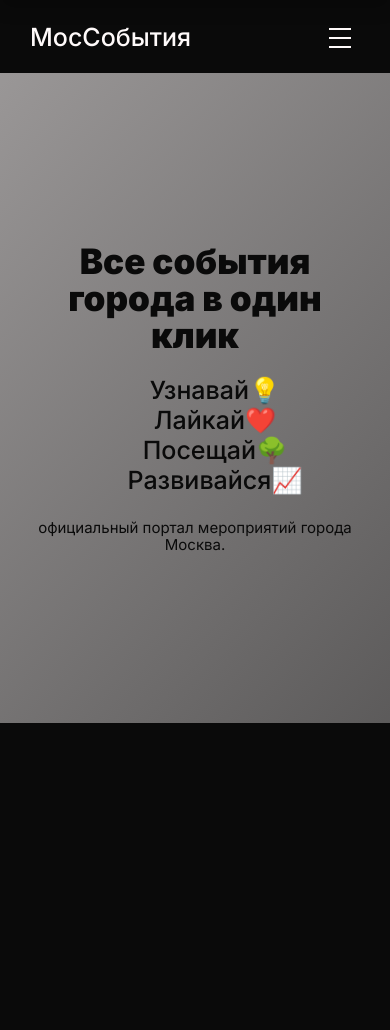
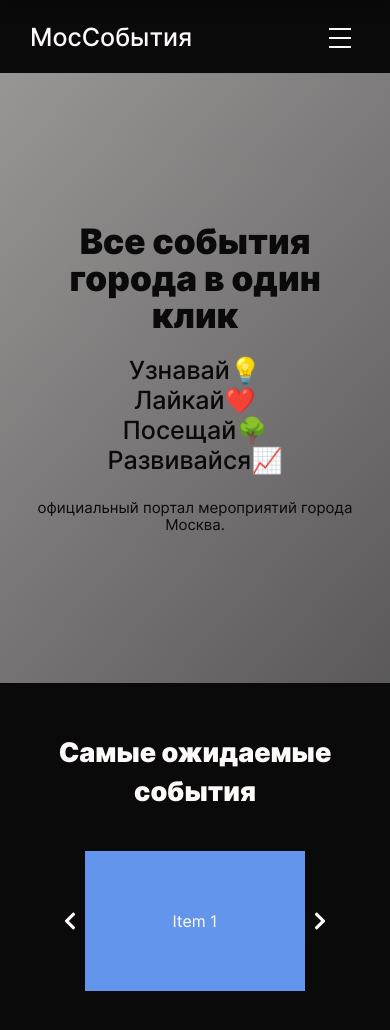
Before and after one commit to VasilyRazdorsky/RTUITLab_recruit, a Next.js app: page / in a window 390 px wide. Shown: the top 1030 px of the page. Before the commit the page ends 844 px from the top, so only its background shows below. Built offline with nearby package versions, Linux system fonts and the light colour scheme.

Commit message:
Implement TopEvent and Carousel component + create useResize hook

```diff
--- a/package.json
+++ b/package.json
@@ -13,6 +13,7 @@
     "eslint-config-next": "13.3.1",
     "next": "13.3.1",
     "react": "18.2.0",
-    "react-dom": "18.2.0"
+    "react-dom": "18.2.0",
+    "react-icons": "^4.8.0"
   }
 }
--- /dev/null
+++ b/src/components/Carousel.js
@@ -0,0 +1,74 @@
+import { Children, cloneElement, useEffect, useState } from "react";
+import { FaChevronLeft, FaChevronRight } from "react-icons/fa";
+import { useResize } from "@/hooks/useResize";
+
+export default function Carousel({ children }) {
+  const [pageWidth, setPageWidth] = useState(800);
+  const [pages, setPages] = useState([]);
+  const [offset, setOffset] = useState(0);
+  const { width } = useResize();
+
+  useEffect(() => {
+    if (width <= 540) {
+      setPageWidth(280);
+    } else if (width > 540 && width <= 1000) {
+      setPageWidth(440);
+    } else {
+      setPageWidth(800);
+    }
+  }, [width, pageWidth]);
+
+  const handleLeftArrowClick = () => {
+    setOffset((currentOffset) => {
+      const newOffset = currentOffset + pageWidth - 60;
+      console.log(newOffset);
+      return newOffset > 0
+        ? -((pageWidth - 60) * (pages.length - 1))
+        : newOffset;
+    });
+  };
+
+  const handleRightArrowClick = () => {
+    setOffset((currentOffset) => {
+      const newOffset = currentOffset - pageWidth + 60;
+      console.log(newOffset);
+      return newOffset < -(pageWidth * (pages.length - 1)) ? 0 : newOffset;
+    });
+  };
+
+  useEffect(() => {
+    setPages(
+      Children.map(children, (child) => {
+        return cloneElement(child, {
+          style: {
+            height: "100%",
+            minWidth: `${pageWidth - 60}px`,
+            maxWidth: `${pageWidth - 60}px`,
+          },
+        });
+      })
+    );
+  }, [pageWidth]);
+  return (
+    <div className="carousel">
+      <FaChevronLeft
+        className="carousel__arrow"
+        onClick={handleLeftArrowClick}
+      />
+      <div className="carousel__window">
+        <div
+          className="carousel__items-container"
+          style={{
+            transform: `translateX(${offset}px)`,
+          }}
+        >
+          {pages}
+        </div>
+      </div>
+      <FaChevronRight
+        className="carousel__arrow"
+        onClick={handleRightArrowClick}
+      />
+    </div>
+  );
+}
--- /dev/null
+++ b/src/components/TopEvents.js
@@ -0,0 +1,14 @@
+import Carousel from "./Carousel";
+
+export default function TopEvents() {
+  return (
+    <section className="top-events">
+      <h2 className="top-events__title">Самые ожидаемые события</h2>
+      <Carousel>
+        <div className="carousel__item carousel__item_num_1">Item 1</div>
+        <div className="carousel__item carousel__item_num_2">Item 2</div>
+        <div className="carousel__item carousel__item_num_3">Item 3</div>
+      </Carousel>
+    </section>
+  );
+}
--- /dev/null
+++ b/src/hooks/useResize.js
@@ -0,0 +1,19 @@
+import { useEffect, useState } from "react";
+export const useResize = () => {
+  const [width, setWidth] = useState(0);
+
+  useEffect(() => {
+    setWidth(window.innerWidth);
+    const handleResize = (event) => {
+      setWidth(event.target.innerWidth);
+    };
+    window.addEventListener("resize", handleResize);
+    return () => {
+      window.removeEventListener("resize", handleResize);
+    };
+  }, []);
+
+  return {
+    width,
+  };
+};
--- a/src/pages/index.js
+++ b/src/pages/index.js
@@ -1,8 +1,6 @@
 import Head from "next/head";
-import { Inter } from "next/font/google";
 import Poster from "@/components/Poster";
-
-const inter = Inter({ subsets: ["latin"] });
+import TopEvents from "@/components/TopEvents";
 
 export default function Home() {
   return (
@@ -15,6 +13,7 @@ export default function Home() {
       </Head>
       <main className={``}>
         <Poster />
+        <TopEvents />
       </main>
     </>
   );
--- /dev/null
+++ b/src/styles/Carousel.css
@@ -0,0 +1,66 @@
+.carousel {
+    height: 400px;
+    width: 800px;
+    margin: 0 auto;
+    display: flex;
+    align-items: center;
+}
+
+.carousel__arrow {
+    box-sizing: border-box;
+    cursor: pointer;
+    min-width: 30px;
+    padding: 5px;
+    height: auto;
+    transition: opacity .3s ease-in;
+}
+
+.carousel__arrow:hover {
+    opacity: .8;
+}
+
+.carousel__window {
+    height: 100%;
+    width: 100%;
+    overflow: hidden;
+}
+
+
+.carousel__items-container {
+    height: 100%;
+    display: flex;
+    transition: all .5s ease-in-out;
+}
+
+.carousel__item {
+    display: flex;
+    align-items: center;
+    justify-content: center;
+    user-select: none;
+}
+
+.carousel__item_num_1 {
+    background-color: cornflowerblue;
+}
+
+.carousel__item_num_2 {
+    background-color: coral;
+}
+
+.carousel__item_num_3 {
+    background-color: darkseagreen;
+}
+
+@media screen and (max-width: 1000px) {
+    .carousel {
+        height: 220px;
+        width: 440px;
+    }
+}
+
+@media screen and (max-width: 540px) {
+    .carousel {
+        height: 140px;
+        width: 280px;
+    }
+}
--- a/src/styles/Poster.css
+++ b/src/styles/Poster.css
@@ -30,6 +30,7 @@
 }
 
 .poster__subtitle-list {
+    padding: 0;
     margin-top: 30px;
     list-style: none;
     display: flex;
@@ -75,7 +76,7 @@
 
 @media screen and (max-width: 540px) {
     .poster {
-        padding: 170px 30px;
+        padding: 150px 30px;
     }
 
     .poster__subtitle-list {
--- /dev/null
+++ b/src/styles/TopEvents.css
@@ -0,0 +1,29 @@
+.top-events {
+    padding: 70px;
+    text-align: center;
+}
+
+.top-events__title {
+    margin: 0;
+    margin-bottom: 40px;
+    font-weight: 900;
+    font-size: 34px;
+    line-height: 36px;
+}
+
+@media screen and (max-width: 1000px) {
+    .top-events {
+        padding: 50px 40px;
+    }
+}
+
+@media screen and (max-width: 540px) {
+    .top-events {
+        padding: 50px 20px;
+    }
+
+    .top-events__title {
+        font-size: 27px;
+        line-height: 39px;
+    }
+}
--- a/src/styles/index.css
+++ b/src/styles/index.css
@@ -4,3 +4,5 @@
 @import url('@/styles/Header.css');
 @import url("@/styles/UserNavigationPopup.css");
 @import url("@/styles/Poster.css");
+@import url("@/styles/TopEvents.css");
+@import url("@/styles/Carousel.css");
```
Also changed, not shown: 1 other file (tests, documents, lock files or other folders).
